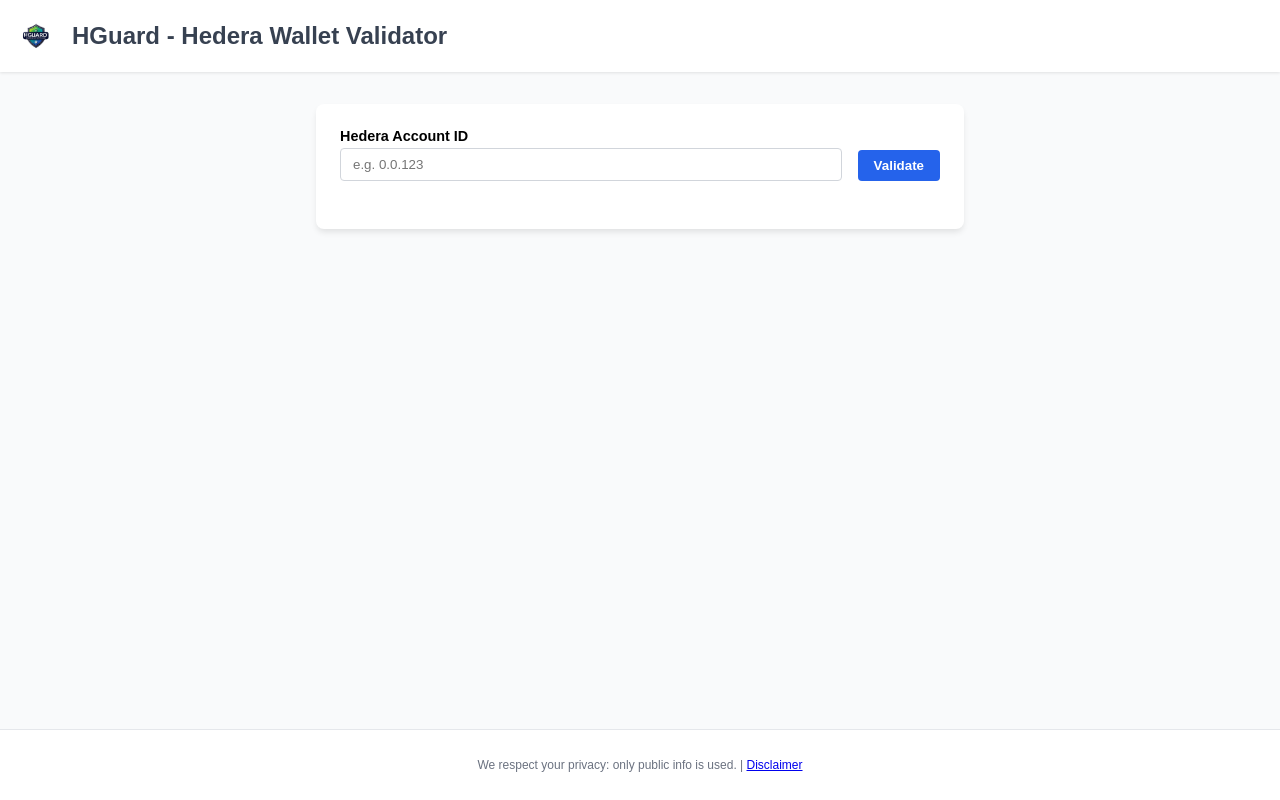
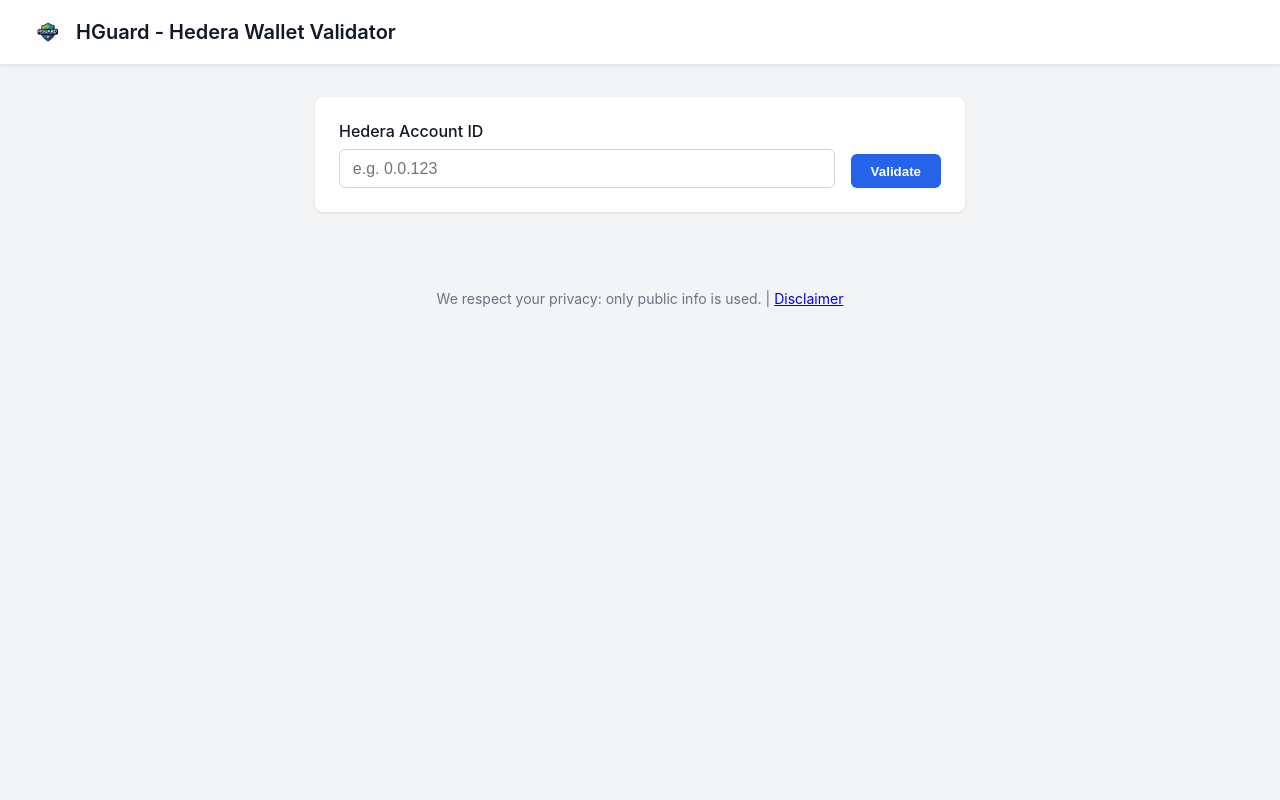
Before and after one commit to ADCoinX/Hguard-Hedera, a FastAPI app: page / in a window 1280 px wide. Run offline with FastAPI, Linux system fonts and the light colour scheme.

Commit message:
Update style.css

```diff
--- a/static/style.css
+++ b/static/style.css
@@ -1,104 +1,105 @@
 /* Reset & Body */
 body {
-    font-family: sans-serif;
-    background-color: #f9fafb;
+    font-family: -apple-system, BlinkMacSystemFont, "Segoe UI", Roboto, Helvetica, Arial, sans-serif;
+    background-color: #f3f4f6;
     margin: 0;
-    display: flex;
-    flex-direction: column;
-    min-height: 100vh;
+    color: #111827;
 }
 
 /* Header */
 header {
     display: flex;
     align-items: center;
-    padding: 1rem;
+    padding: 1rem 2rem;
     background-color: white;
-    box-shadow: 0 1px 3px 0 rgba(0, 0, 0, 0.1);
+    box-shadow: 0 2px 4px rgba(0,0,0,0.05);
+    border-bottom: 1px solid #e5e7eb;
 }
 header img {
-    height: 40px;
-    width: 40px;
-    margin-right: 1rem;
+    height: 32px;
+    width: 32px;
+    margin-right: 0.75rem;
 }
 header span {
-    font-size: 1.5rem;
-    font-weight: bold;
-    color: #374151;
+    font-size: 1.25rem;
+    font-weight: 600;
 }
 
 /* Main Content */
 main {
-    flex-grow: 1;
-    padding: 2rem 1rem;
+    padding: 2rem;
+    display: flex;
+    justify-content: center;
 }
 .container {
-    max-width: 600px;
-    margin: 0 auto;
+    width: 100%;
+    max-width: 650px;
+}
+
+/* Form Card */
+.card {
     background-color: white;
     padding: 1.5rem;
-    border-radius: 8px;
-    box-shadow: 0 4px 6px -1px rgba(0, 0, 0, 0.1);
+    border-radius: 0.5rem;
+    box-shadow: 0 1px 3px rgba(0,0,0,0.1);
 }
 
-/* Form */
 #validateForm {
-    display: flex;
+    display: grid;
+    grid-template-columns: 1fr auto;
     gap: 1rem;
-    align-items: flex-end;
-    margin-bottom: 1.5rem;
+    align-items: end;
 }
-#validateForm div { flex-grow: 1; }
 #validateForm label {
+    font-weight: 500;
+    margin-bottom: 0.5rem;
     display: block;
-    font-size: 0.9rem;
-    font-weight: 600;
-    margin-bottom: 0.25rem;
 }
 #validateForm input {
     width: 100%;
-    padding: 0.5rem 0.75rem;
+    padding: 0.6rem 0.8rem;
     border: 1px solid #d1d5db;
-    border-radius: 4px;
+    border-radius: 0.375rem;
     box-sizing: border-box;
+    font-size: 1rem;
 }
 #validateForm button {
     background-color: #2563eb;
     color: white;
-    padding: 0.5rem 1rem;
+    padding: 0.6rem 1.25rem;
     border: none;
-    border-radius: 4px;
+    border-radius: 0.375rem;
     font-weight: 600;
     cursor: pointer;
+    transition: background-color 0.2s;
 }
 #validateForm button:hover { background-color: #1d4ed8; }
 
 /* Result Card */
 #resultCard {
-    display: none; /* Default hidden */
-    background-color: #eff6ff;
-    padding: 1rem;
-    border-radius: 4px;
-    border: 1px solid #dbeafe;
+    display: none;
+    margin-top: 1.5rem;
+    padding: 1.5rem;
 }
-#resultCard div, #resultCard ul { margin-bottom: 0.75rem; }
-#resultCard span { color: #6b7280; }
-#resultCard .font-bold { font-weight: 700; color: #1e3a8a; }
+#resultCard div { margin-bottom: 0.8rem; }
+#resultCard span { color: #4b5563; }
+#resultCard .font-bold { font-weight: 600; color: #1f2937; }
 #exportBtn {
     background-color: #16a34a;
     color: white;
     padding: 0.5rem 1rem;
     border: none;
-    border-radius: 4px;
+    border-radius: 0.375rem;
     cursor: pointer;
+    font-weight: 500;
+    transition: background-color 0.2s;
 }
+#exportBtn:hover { background-color: #15803d; }
 
 /* Footer */
 footer {
-    background-color: white;
-    padding: 1rem;
-    border-top: 1px solid #e5e7eb;
     text-align: center;
-    font-size: 0.75rem;
+    padding: 2rem;
+    font-size: 0.875rem;
     color: #6b7280;
 }
```
